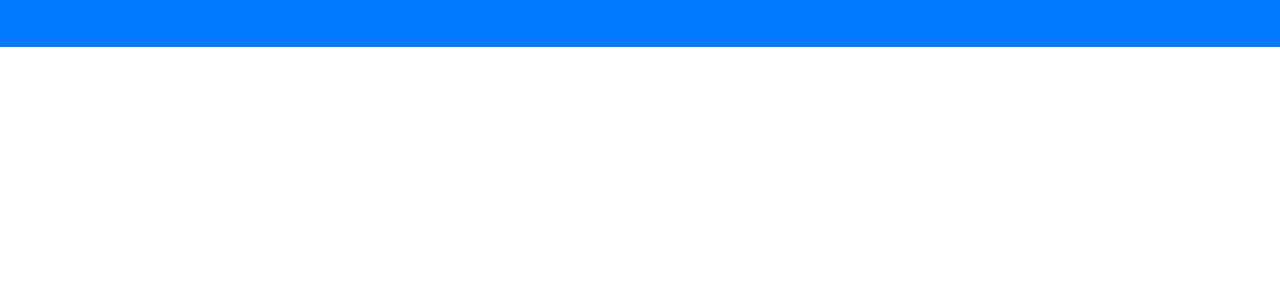
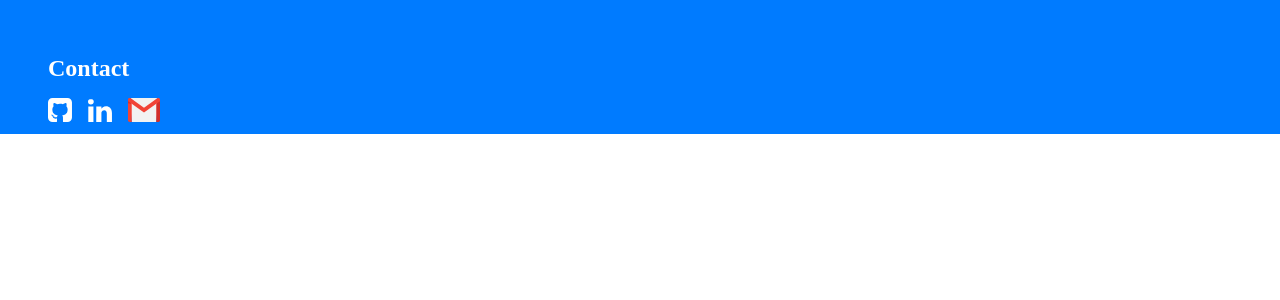
Before and after one commit to mbojec/random-quotes, a React (Create React App) app: page / in a window 1280 px wide. Shown: the top 300 px of the page. Built offline with nearby package versions, Linux system fonts and the light colour scheme.

Commit message:
Creating and styling footer section.

```diff
--- a/src/Footer.jsx
+++ b/src/Footer.jsx
@@ -1,7 +1,21 @@
 import React from 'react';
+import GithubLogo from "./resources/svg/githubLogo";
+import LinkedinLogo from "./resources/svg/linkedinLogo";
+import GmailLogo from "./resources/svg/gmailLogo";
 
 function Footer() {
-  return(<div className={'footer'}></div>)
+  return(
+    <div className={'footer'}>
+      <div className={'row'}>
+        <div className={'col-xs-12'}><h2>Contact</h2></div>
+        <div className={'col-xs-12 footer__icons-container'}>
+          <a title={'mbojec'} href={'https://github.com/mbojec'}><GithubLogo/></a>
+          <a title={'Marek Bojęć'} href={'https://www.linkedin.com/in/marek-boj%C4%99%C4%87-425b68117/'}><LinkedinLogo/></a>
+          <a title={'mbojec.dev@gmail.com'} href={'mailto:mbojec.dev@gmail.com'}><GmailLogo/></a>
+        </div>
+      </div>
+    </div>
+  )
 }
 
 export default Footer
--- a/src/resources/styles/main.scss
+++ b/src/resources/styles/main.scss
@@ -5,3 +5,4 @@
 @import "partials/base";
 @import "partials/app";
 @import "partials/main";
+@import "partials/footer";
--- a/src/resources/styles/partials/_base.scss
+++ b/src/resources/styles/partials/_base.scss
@@ -4,7 +4,7 @@
   padding: 0;
 }
 
-.wrapper{
+%wrapper{
   max-width: $screen-breakpoint-xl;
   margin-left: auto;
   margin-right: auto;
--- a/src/resources/styles/partials/_footer.scss
+++ b/src/resources/styles/partials/_footer.scss
@@ -1,3 +1,16 @@
 .footer{
+  @extend %wrapper;
+  color: $color-white;
+}
 
+.footer__icons-container{
+  display: flex;
+  flex-direction: row;
+  flex-wrap: nowrap;
+  justify-content: flex-start;
+  align-items: center;
+
+  a {
+    margin-right: 1rem;
+  }
 }
```
